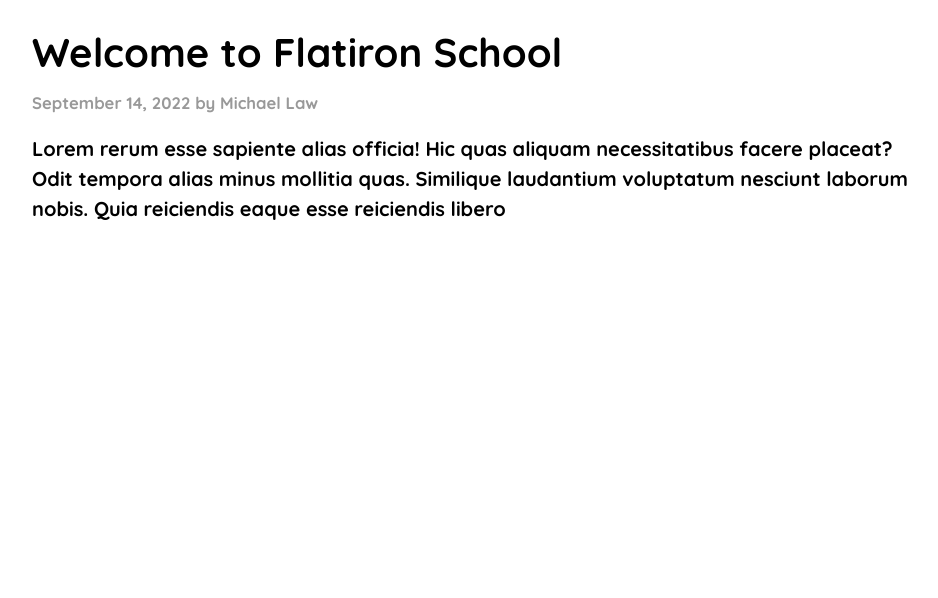
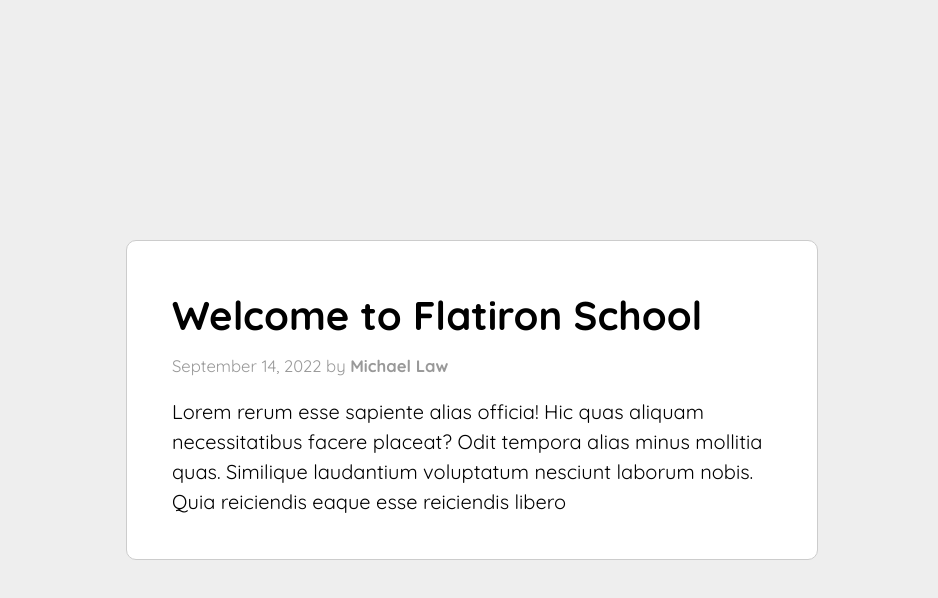
Before and after one commit to rmdashrfv/css-blog, a plain HTML site: page index.html in a window 1280 px wide. Shown: the whole page, without its empty margins (168-1106 px from the left). Drawn offline with Linux system fonts and the light colour scheme.

Commit message:
centered card

```diff
--- a/index.html
+++ b/index.html
@@ -8,15 +8,17 @@
     <script defer src="./main.js"></script>
 
     <link rel="preconnect" href="https://fonts.googleapis.com">
-<link rel="preconnect" href="https://fonts.gstatic.com" crossorigin>
+<link rel="preconnect" href="https://fonts.gstatic.com">
 <link href="https://fonts.googleapis.com/css2?family=Quicksand:wght@300;400;500;600;700&display=swap" rel="stylesheet">
   </head>
   <body>
-    <h1>Welcome to Flatiron School</h1>
-    <p class="article-date"><small>September 14, 2022 by <b>Michael Law</b></small></p>
-    <p class="article-text">
-      Lorem rerum esse sapiente alias officia! Hic quas aliquam necessitatibus facere placeat? Odit tempora alias minus mollitia quas. Similique laudantium voluptatum nesciunt laborum nobis. Quia reiciendis eaque esse reiciendis libero
-    </p>
+    <div class="card">
+      <h1>Welcome to Flatiron School</h1>
+      <p class="article-date"><small>September 14, 2022 by <b>Michael Law</b></small></p>
+      <p class="article-text">
+        Lorem rerum esse sapiente alias officia! Hic quas aliquam necessitatibus facere placeat? Odit tempora alias minus mollitia quas. Similique laudantium voluptatum nesciunt laborum nobis. Quia reiciendis eaque esse reiciendis libero
+      </p>
 
+    </div>
   </body>
 </html>
--- a/main.css
+++ b/main.css
@@ -26,6 +26,20 @@
 body {
   font-family: 'Quicksand', sans-serif;
   padding: 0 15%;
+  height: 100vh;
+  display: grid;
+  place-items: center;
+  margin: 0;
+  background-color: #eee;
+}
+
+.card {
+  background-color: #fff;
+  width: 100%;
+  max-width: 600px;
+  border: 1px solid #ccc;
+  border-radius: 10px;
+  padding: 2.5% 5%;
 }
 
 h1 {
@@ -35,7 +49,7 @@
 
 p {
   font-size: 20px;
-  font-weight: bold;
+  font-weight: 400;
 }
 
 /* When you pass 2 values to margin and padding,
```
